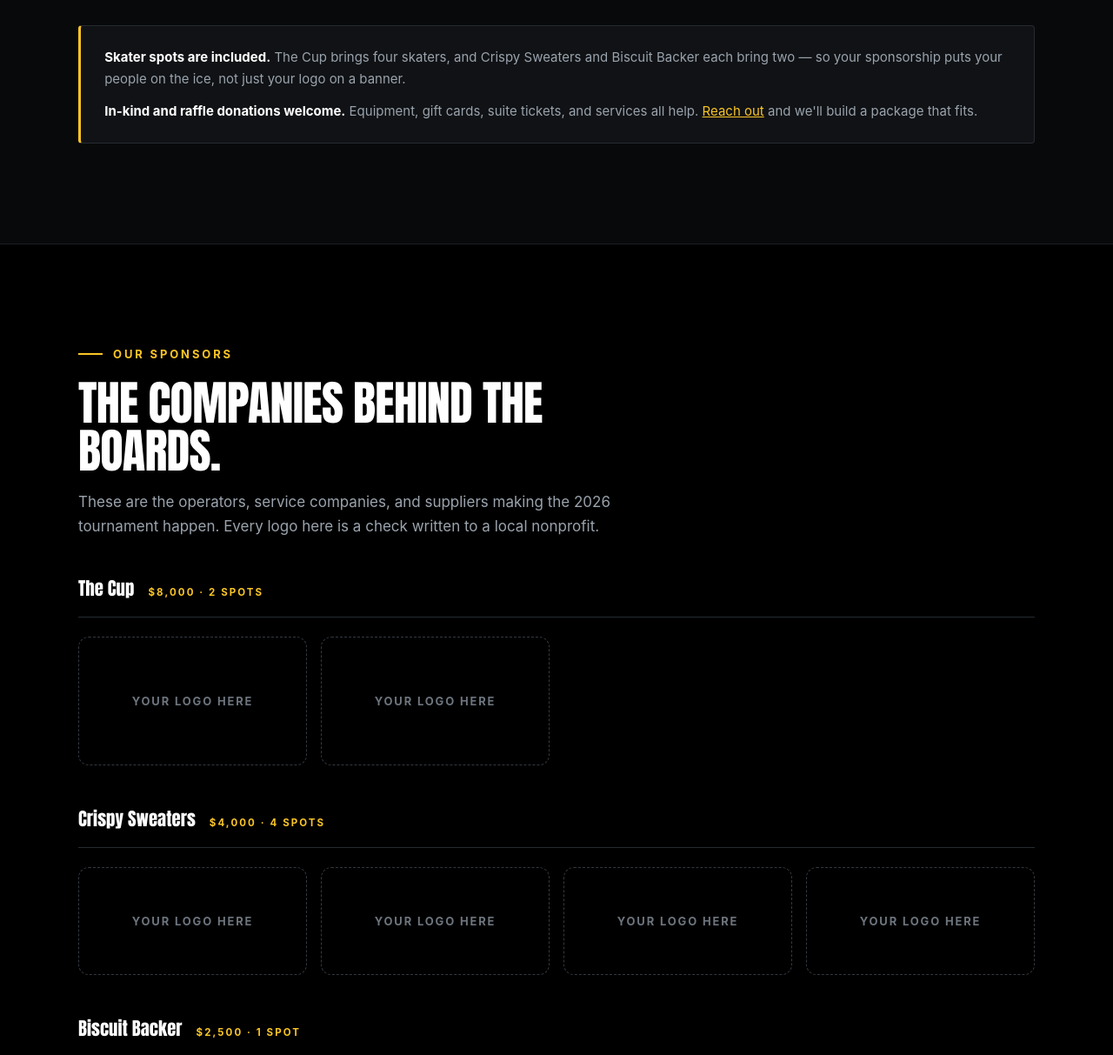
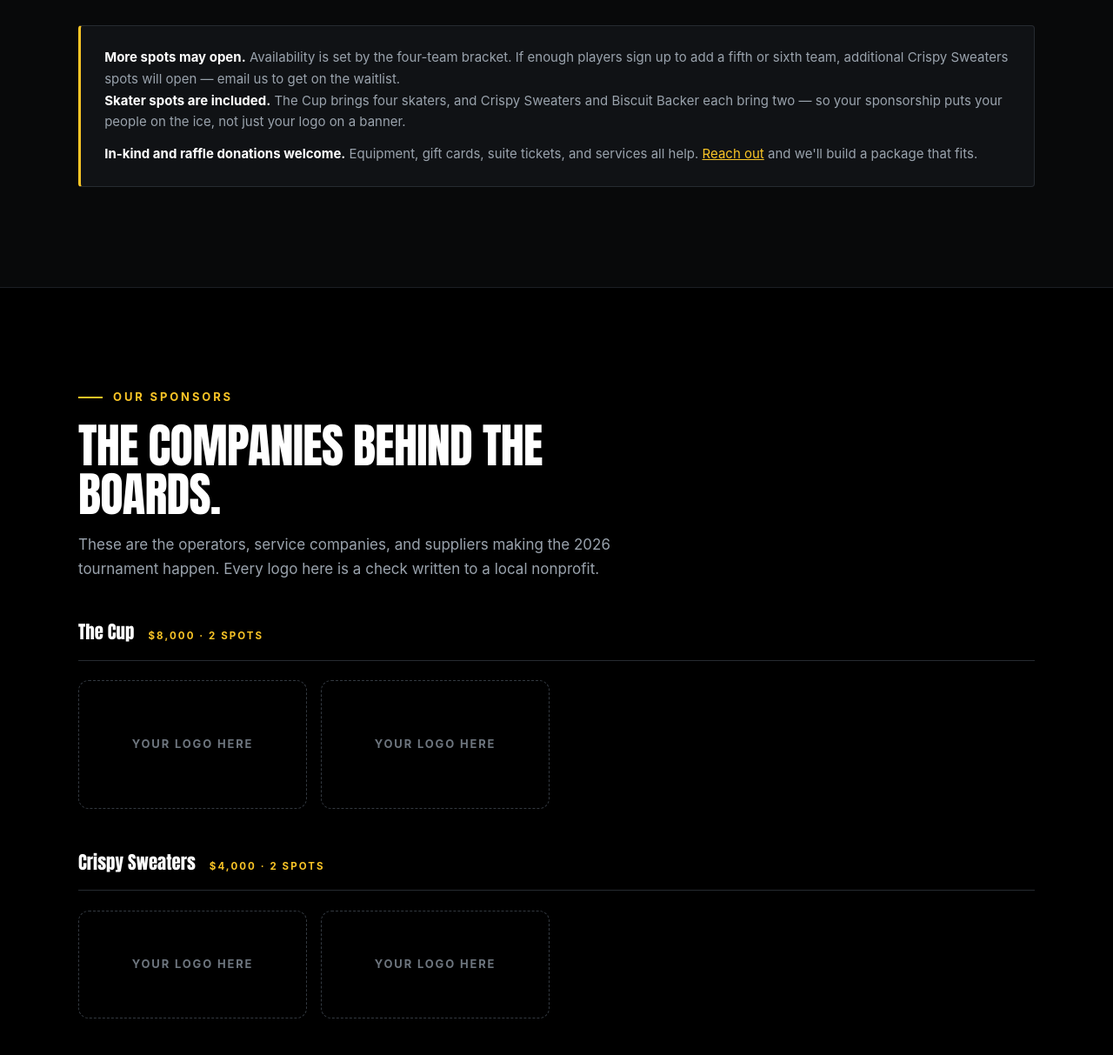
Before and after one commit to Precision360Exterior/blades-of-steel-city, a plain HTML site: page index.html in a window 1280 px wide. Shown: the part 7208-8421 px from the top of the page at 87% size. Drawn offline with Linux system fonts and the light colour scheme; a web font is replaced by a local one.

Commit message:
Crispy Sweaters 4 to 2 spots + waitlist note for 5th/6th team

```diff
--- a/index.html
+++ b/index.html
@@ -721,7 +721,7 @@ p{margin:0}
       <div class="tier">
         <div class="tier__name">Crispy Sweaters</div>
         <div class="tier__price">$4,000</div>
-        <div class="tier__avail">4 available</div>
+        <div class="tier__avail">2 available</div>
         <ul>
           <li>Custom team jersey</li>
           <li>2 skaters</li>
@@ -785,7 +785,8 @@ p{margin:0}
     </div>
 
     <div class="sponsor-note">
-      <p><strong>Skater spots are included.</strong> The Cup brings four skaters, and Crispy Sweaters and Biscuit Backer each bring two — so your sponsorship puts your people on the ice, not just your logo on a banner.</p>
+      <p><strong>More spots may open.</strong> Availability is set by the four-team bracket. If enough players sign up to add a fifth or sixth team, additional Crispy Sweaters spots will open — email us to get on the waitlist.</p>
+        <p><strong>Skater spots are included.</strong> The Cup brings four skaters, and Crispy Sweaters and Biscuit Backer each bring two — so your sponsorship puts your people on the ice, not just your logo on a banner.</p>
       <p style="margin-top:.75rem"><strong>In-kind and raffle donations welcome.</strong> Equipment, gift cards, suite tickets, and services all help. <a href="#contact" style="color:var(--gold)">Reach out</a> and we'll build a package that fits.</p>
     </div>
   </div>
@@ -826,11 +827,9 @@ p{margin:0}
     <div class="wall-group">
       <div class="wall-group__head">
         <span class="wall-group__name">Crispy Sweaters</span>
-        <span class="wall-group__amt">$4,000 &middot; 4 spots</span>
+        <span class="wall-group__amt">$4,000 &middot; 2 spots</span>
       </div>
       <div class="wall wall--lg">
-        <a class="wall__open" href="#sponsors">Your Logo Here</a>
-        <a class="wall__open" href="#sponsors">Your Logo Here</a>
         <a class="wall__open" href="#sponsors">Your Logo Here</a>
         <a class="wall__open" href="#sponsors">Your Logo Here</a>
       </div>
```
